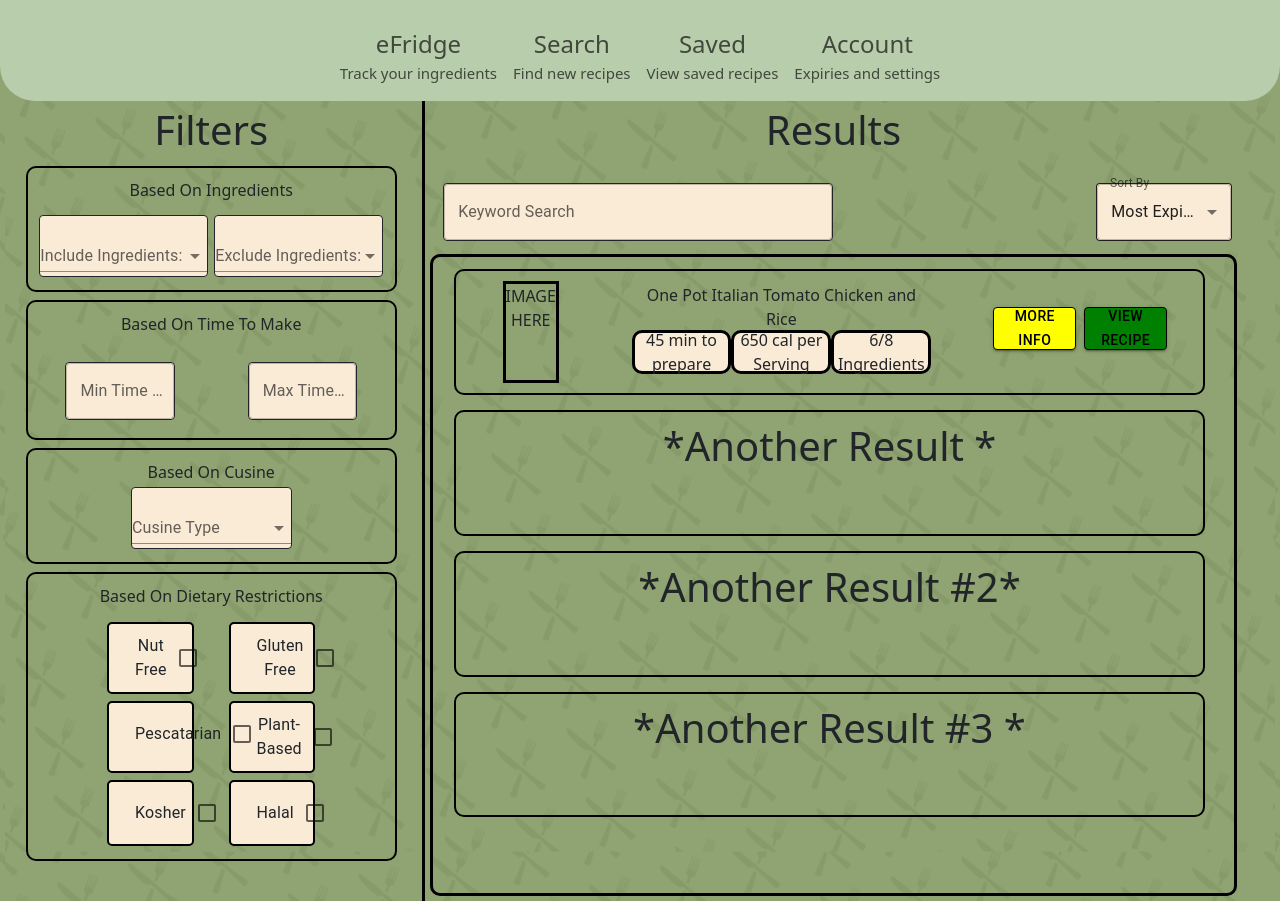
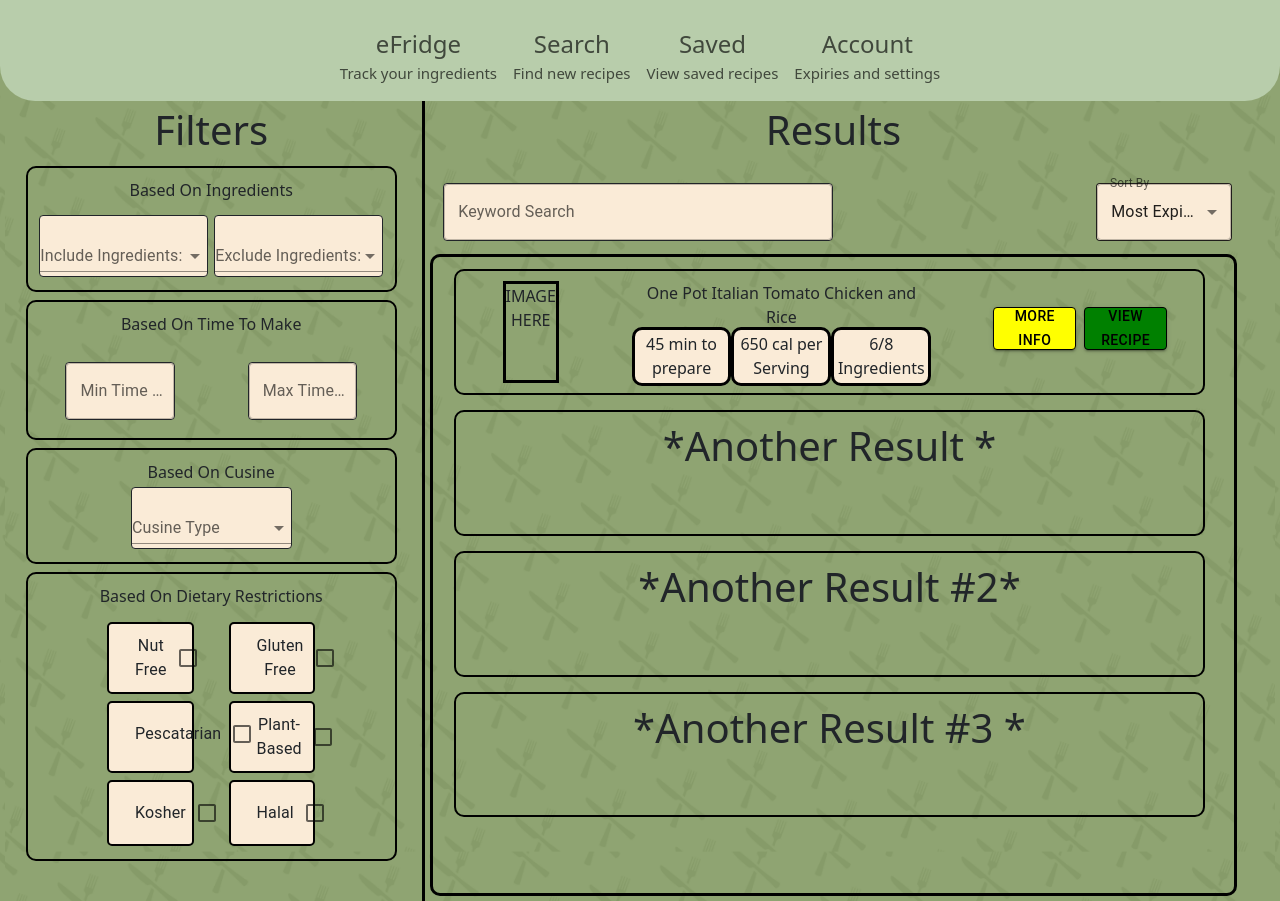
Before and after one commit to Freddydeddydoo/RecipesByRemy, a React (Create React App) app in the folder recipes-with-remy/src/: page /search in a window 1280 px wide. Built offline with nearby package versions, Linux system fonts and the light colour scheme; the HTML template or start-up script is replaced by a standard one.

Commit message:
Update Search.css

```diff
--- a/recipes-with-remy/src/CSSFiles/Search.css
+++ b/recipes-with-remy/src/CSSFiles/Search.css
@@ -157,7 +157,7 @@
 .fax{
     display: flex;
     flex-direction: row;
-    height: 40%;
+    height: 60%;
     width: 100%;
     align-items: center;
 }
```
